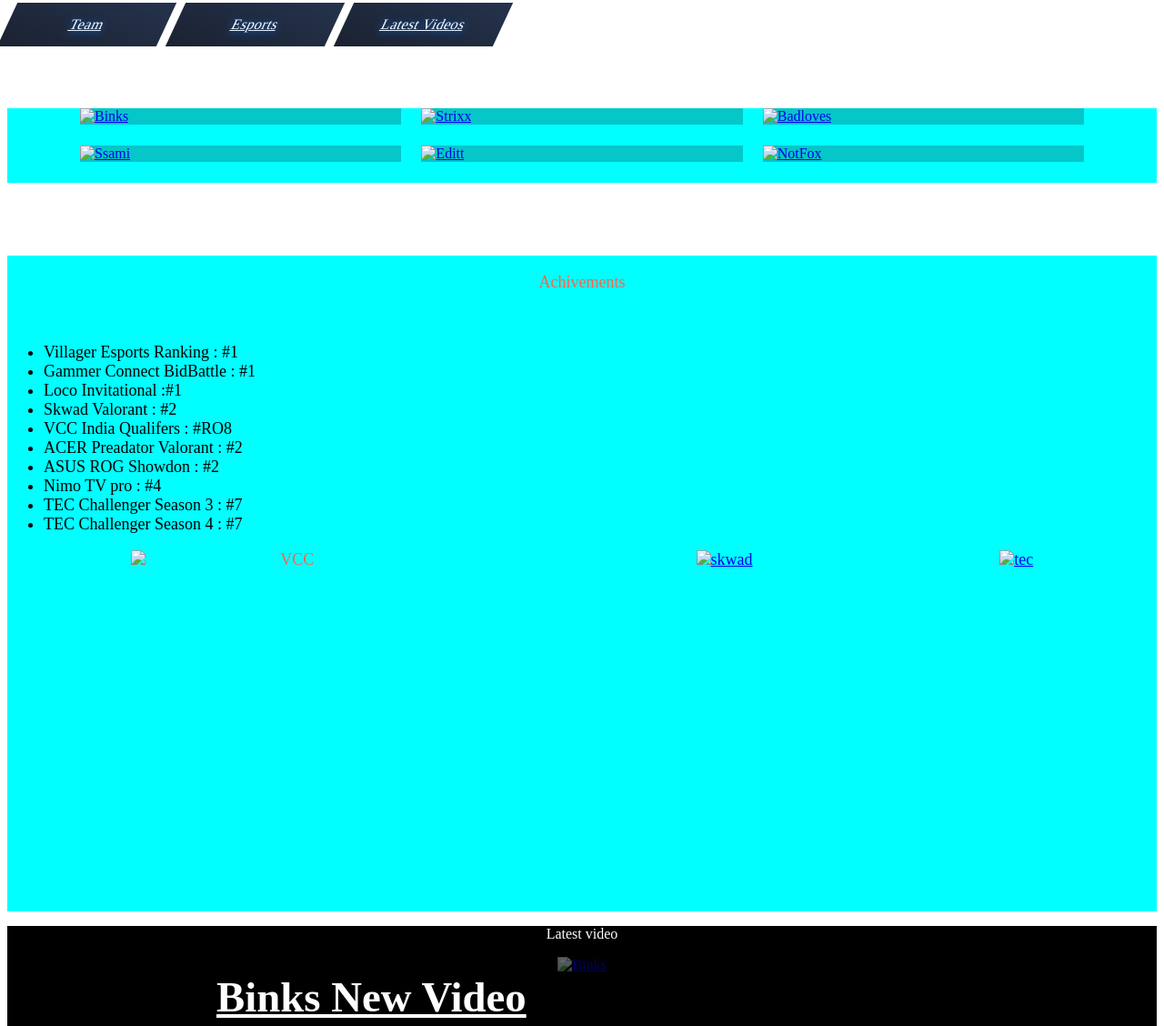
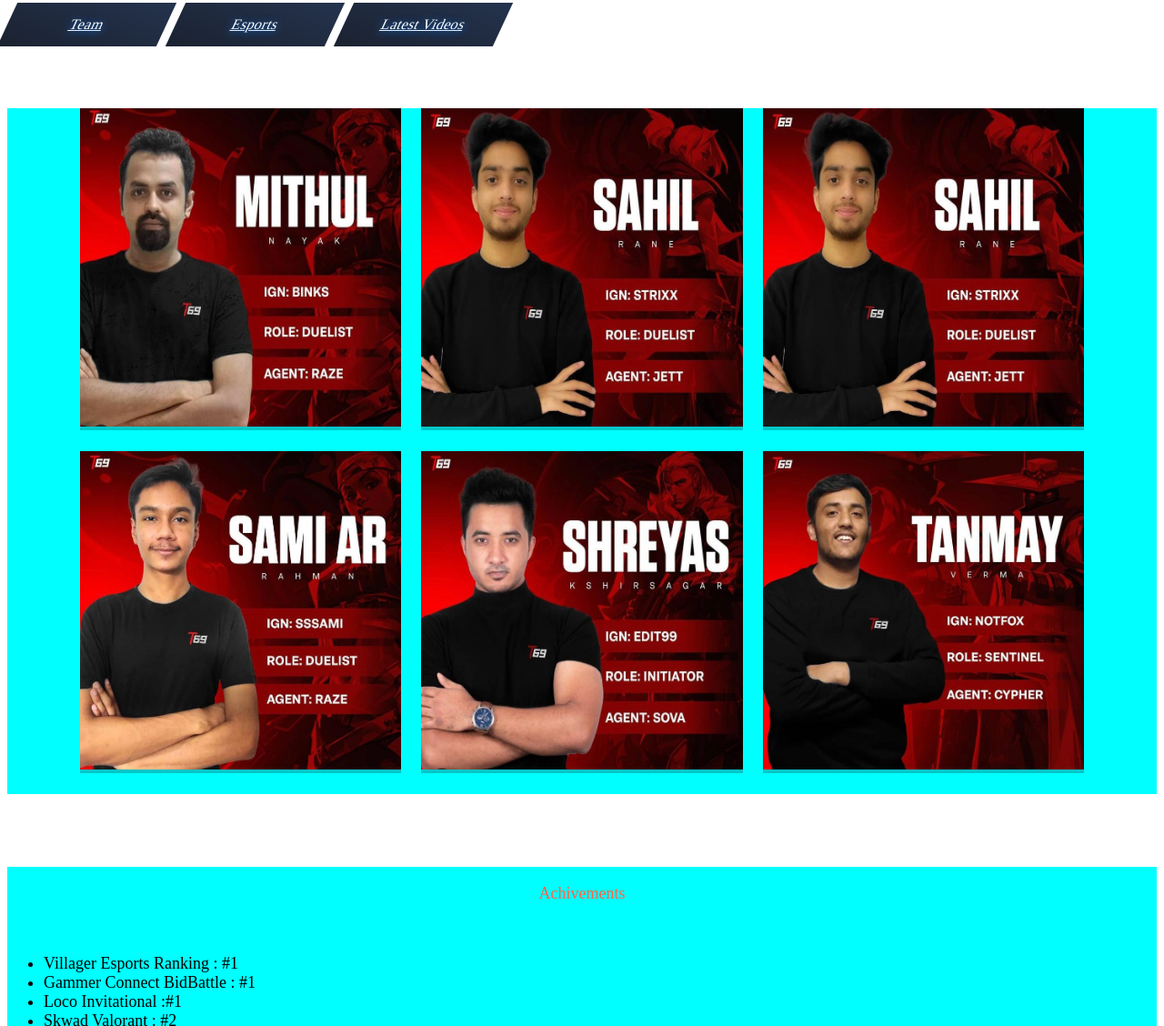
Before and after one commit to Harsh280501/Practical-4, a plain HTML site: page index.html in a window 1280 px wide. Shown: the part 733-1861 px from the top of the page at 91% size. Drawn offline with Linux system fonts and the light colour scheme.

Commit message:
Update index.html

```diff
--- a/index.html
+++ b/index.html
@@ -10,7 +10,7 @@
 <body>
 
     <section>
-        <img class = "logo" src="Images/logo.jpeg"  alt="T69 logo">
+        <img class = "logo" src="logo.jpeg"  alt="T69 logo">
     </section>
     <br>
 
@@ -31,7 +31,7 @@
                 <a class="anchor_team" href="https://www.youtube.com/results?search_query=binks">
                     <div class="team_section_outer">
                         <div class="team_section_binks" title="Binks Channel">
-                            <img class="player_img" src="Images/Binks.jpeg" alt="Binks">
+                            <img class="player_img" src="Binks.jpeg" alt="Binks">
                         </div>
                     </div>
                 </a>
@@ -41,7 +41,7 @@
                 <a class="anchor_team" href="https://www.youtube.com/channel/UCd-FNl-6SiQw_joSyNTqtIA">
                     <div class="team_section_outer">
                         <div class="team_section_strixx" title="Strixx Channel">
-                            <img class="player_img" src="Images/Strixx.jpeg" alt="Strixx">
+                            <img class="player_img" src="Strixx.jpeg" alt="Strixx">
                         </div>
                     </div>
                 </a>
@@ -52,7 +52,7 @@
                 <a class="anchor_team" href="https://www.youtube.com/channel/UCd-FNl-6SiQw_joSyNTqtIA">
                     <div class="team_section_outer">
                         <div class="team_section_badLove" title="Badlove Channel">
-                            <img class="player_img" src="Images/Strixx.jpeg" alt="Badloves">
+                            <img class="player_img" src="Strixx.jpeg" alt="Badloves">
                         </div>
                     </div>
                 </a>
@@ -62,7 +62,7 @@
                 <a class="anchor_team" href="https://www.youtube.com/channel/UCHX1RiQpV1hcAD_mWTSIOiw">
                     <div class="team_section_outer">
                         <div class="team_section_ssami" title="Ssami Channel">
-                            <img class="player_img" src="Images/Ssami.jpeg" alt="Ssami" width="">
+                            <img class="player_img" src="Ssami.jpeg" alt="Ssami" width="">
                         </div>
                     </div>
                 </a>
@@ -73,7 +73,7 @@
                 <a class="anchor_team" href="https://www.youtube.com/channel/UCo-xVuMM3ftR304vxejNcvA">
                     <div class="team_section_outer">
                         <div class="team_section_editt" title="Editt Channel">
-                            <img class="player_img" src="Images/Editt.jpeg" alt="Editt">
+                            <img class="player_img" src="Editt.jpeg" alt="Editt">
                         </div>
                     </div>
                 </a>
@@ -81,7 +81,7 @@
                 <a class="anchor_team" href="https://www.youtube.com/channel/UCAZ4KaZil7dbvISmrbdFLBw">
                     <div class="team_section_outer">
                         <div class="team_section_notfox" title="NotFox Channel">
-                            <img class="player_img" src="Images/NotFoX.jpeg" alt="NotFox ">
+                            <img class="player_img" src="NotFoX.jpeg" alt="NotFox ">
                         </div>
                     </div>
                 </a>
@@ -110,9 +110,9 @@
                 </ul>
             </div>
             <div class="div_img">
-                <img class="tour_img" src="Images/VCC.jpg" alt="VCC">
-                <a href="youtube.com/watch?v=LW6SQZLorPA"><img class="tour_img" src="Images/skwad.jpg" alt="skwad" ></a>
-                <a href="https://www.youtube.com/watch?v=PWBgqHcQIJI&list=PLnrh_SmSb0mNJ3NgWY9zSn_h93fpkwwVe&index=6"><img class="tour_img" src="Images/tec.jpg" alt="tec"></a>
+                <img class="tour_img" src="VCC.jpg" alt="VCC">
+                <a href="youtube.com/watch?v=LW6SQZLorPA"><img class="tour_img" src="skwad.jpg" alt="skwad" ></a>
+                <a href="https://www.youtube.com/watch?v=PWBgqHcQIJI&list=PLnrh_SmSb0mNJ3NgWY9zSn_h93fpkwwVe&index=6"><img class="tour_img" src="tec.jpg" alt="tec"></a>
 
             </div>
 
@@ -125,7 +125,7 @@
                 <a href="https://www.youtube.com/watch?v=zxk0hcceVas">
                     <div class="latest_img" >
 
-                        <img src="Images/latest image.jpg" alt="Binks">
+                        <img src="latest image.jpg" alt="Binks">
                         <div class="last_class">
                             <h3 >Binks New Video</h3>
                         </div>
```
